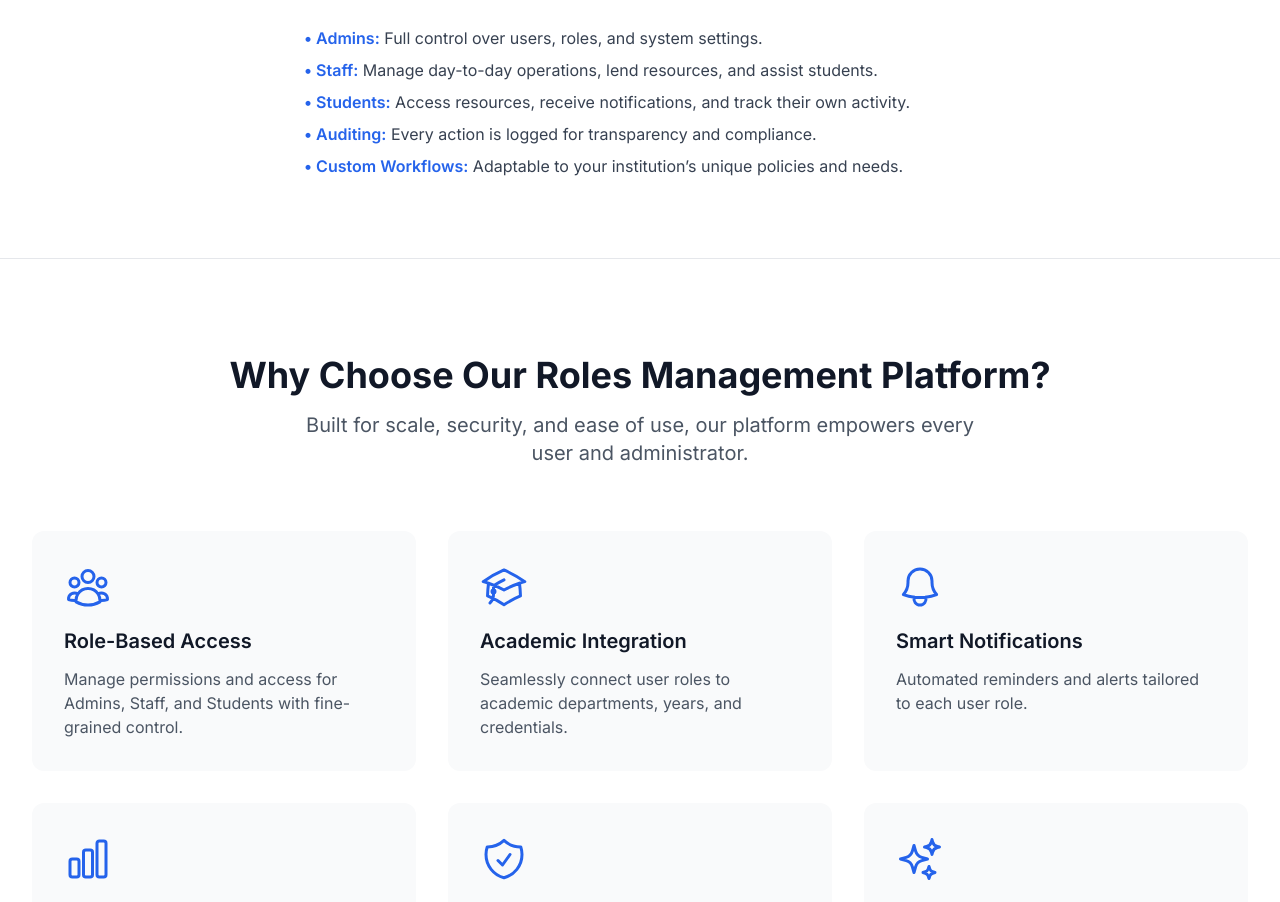
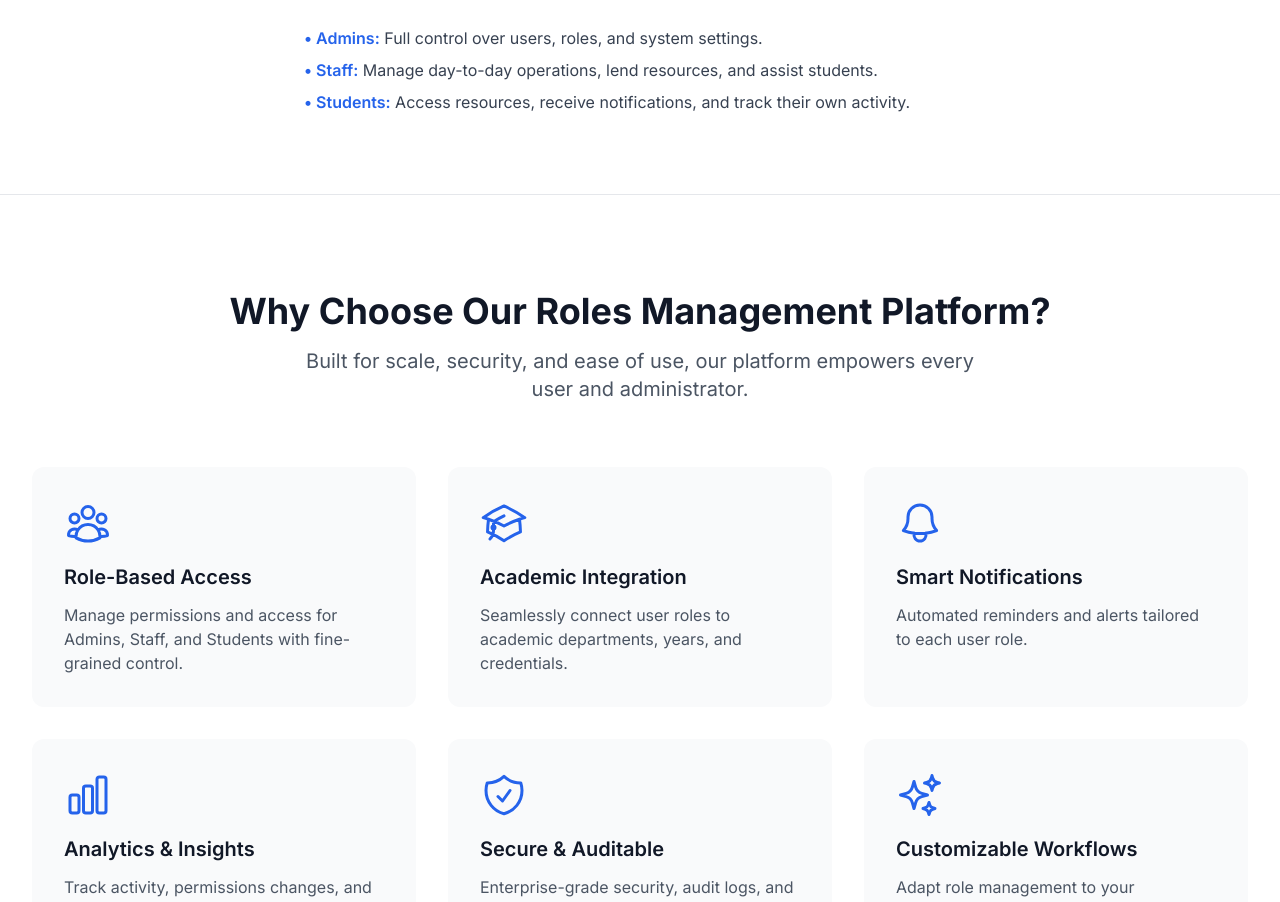
Before and after one commit to YOGESH-OYS/LibSync360-AI-Powered-Role-Based-Library-Management-System, a React (Create React App) app in the folder client/: page / in a window 1280 px wide. Shown: the part 787-1689 px from the top of the page. Built offline with nearby package versions, Linux system fonts and the light colour scheme; no server answers.

Commit message:
README 01

```diff
--- a/client/src/pages/Home.js
+++ b/client/src/pages/Home.js
@@ -117,8 +117,6 @@ const Home = () => {
             <li><span className="font-semibold text-blue-600">• Admins:</span> Full control over users, roles, and system settings.</li>
             <li><span className="font-semibold text-blue-600">• Staff:</span> Manage day-to-day operations, lend resources, and assist students.</li>
             <li><span className="font-semibold text-blue-600">• Students:</span> Access resources, receive notifications, and track their own activity.</li>
-            <li><span className="font-semibold text-blue-600">• Auditing:</span> Every action is logged for transparency and compliance.</li>
-            <li><span className="font-semibold text-blue-600">• Custom Workflows:</span> Adaptable to your institution’s unique policies and needs.</li>
           </ul>
         </div>
       </section>
```
Also changed, not shown: 1 other file (tests, documents, lock files or other folders).
